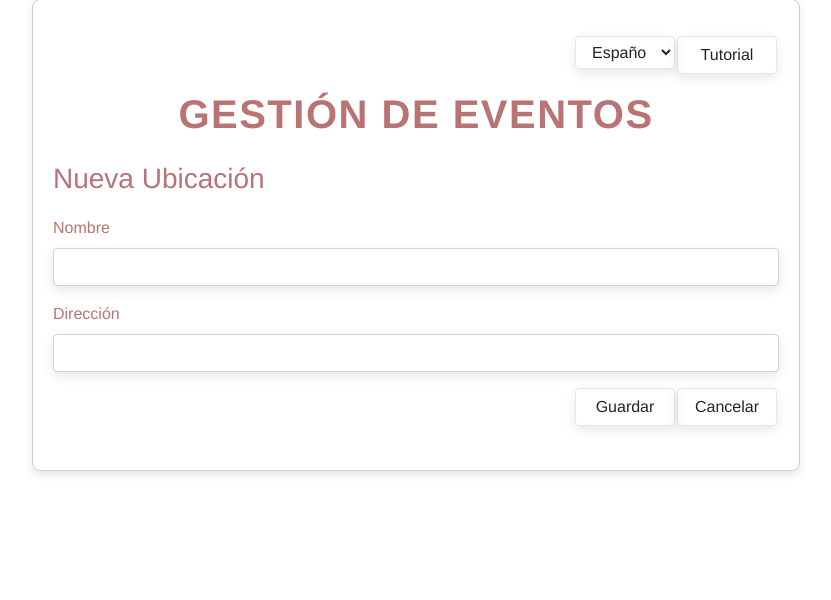
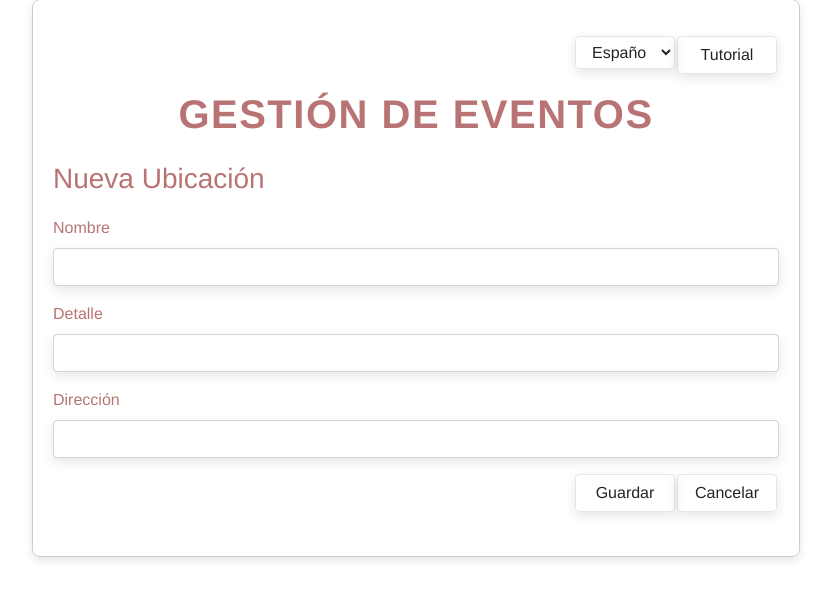
Before and after one commit to hugooisraell/SistemaWebCaso2, a PHP site: page /act_ubicaciones.php?action=agregar in a window 1280 px wide. Shown: the part 25-625 px from the top of the page, without its empty margins (224-1055 px from the left). Run offline with PHP 8.4, Linux system fonts and the light colour scheme.

Commit message:
Modificacion de vistas y base de datos

```diff
--- a/controllers/UbicacionController.php
+++ b/controllers/UbicacionController.php
@@ -21,8 +21,9 @@ class UbicacionesController {
     public function agregar() {
         $nombre = $_POST['nombre'];
         $direccion = $_POST['direccion'];
+        $detalle = $_POST['detalle'];
 
-        $this->ubicacion->agregar($nombre, $direccion);
+        $this->ubicacion->agregar($nombre, $direccion, $detalle);
 
         header('Location: ./act_ubicaciones.php');
     }
@@ -35,8 +36,9 @@ class UbicacionesController {
     public function editar($id) {
         $nombre = $_POST['nombre'];
         $direccion = $_POST['direccion'];
+        $detalle = $_POST['detalle'];
 
-        $this->ubicacion->actualizarUbicacion($id, $nombre, $direccion);
+        $this->ubicacion->actualizarUbicacion($id, $nombre, $direccion, $detalle);
 
         header('Location: ./act_ubicaciones.php');
     }
@@ -44,6 +46,6 @@ class UbicacionesController {
     public function eliminar($id) {
         $this->ubicacion->eliminar($id);
 
-        header('Location: /act_ubicaciones.php');
+        header('Location: ./act_ubicaciones.php');
     }
 }
--- a/lang/en.php
+++ b/lang/en.php
@@ -35,6 +35,7 @@ $lang = array(
 
     "nombres" => "First Name",
     "apellidos" => "Last Name",
+    "fecha_nacimiento" => "Date of birth",
     "correo" => "Email",
     "telefono" => "Phone",
 
@@ -46,6 +47,7 @@ $lang = array(
 
     "nombre" => "Name",
     "direccion" => "Address",
+    "detalle" => "Detail",
 
     "nueva-ubicacion" => "New Location",
 
--- a/lang/es.php
+++ b/lang/es.php
@@ -35,6 +35,7 @@ $lang = array(
 
     "nombres" => "Nombres",
     "apellidos" => "Apellidos",
+    "fecha_nacimiento" => "Fecha de nacimiento",
     "correo" => "Correo Electrónico",
     "telefono" => "Teléfono",
 
@@ -46,6 +47,7 @@ $lang = array(
 
     "nombre" => "Nombre",
     "direccion" => "Dirección",
+    "detalle" => "Detalle",
 
     "nueva-ubicacion" => "Nueva Ubicación",
 
--- a/lang/fr.php
+++ b/lang/fr.php
@@ -35,6 +35,7 @@ $lang = array(
 
     "nombres" => "Prénoms",
     "apellidos" => "Noms de famille",
+    "fecha_nacimiento" => "Date de naissance",
     "correo" => "E-mail",
     "telefono" => "Téléphone",
 
@@ -46,6 +47,7 @@ $lang = array(
 
     "nombre" => "Nom",
     "direccion" => "Adresse",
+    "detalle" => "Détail",
 
     "nueva-ubicacion" => "Nouvel Emplacement",
 
--- a/lang/pt.php
+++ b/lang/pt.php
@@ -35,6 +35,7 @@ $lang = array(
 
     "nombres" => "Nomes",
     "apellidos" => "Sobrenomes",
+    "fecha_nacimiento" => "Data de nascimento",
     "correo" => "E-mail",
     "telefono" => "Telefone",
 
@@ -46,6 +47,7 @@ $lang = array(
 
     "nombre" => "Nome",
     "direccion" => "Endereço",
+    "detalle" => "Detalhe",
 
     "nueva-ubicacion" => "Nova Localização",
 
--- a/models/Ubicacion.php
+++ b/models/Ubicacion.php
@@ -16,10 +16,10 @@ class Ubicacion {
         return $resultado->fetch_all(MYSQLI_ASSOC);
     }
 
-    public function agregar($nombre, $direccion) {
-        $sql = "INSERT INTO ubicaciones (nombre, direccion) VALUES (?, ?)";
+    public function agregar($nombre, $direccion, $detalle) {
+        $sql = "INSERT INTO ubicaciones (nombre, direccion, detalle) VALUES (?, ?, ?)";
         $stmt = $this->conexion->prepare($sql);
-        $stmt->bind_param('ss', $nombre, $direccion);
+        $stmt->bind_param('sss', $nombre, $direccion, $detalle);
         return $stmt->execute();
     }
 
@@ -31,10 +31,10 @@ class Ubicacion {
         return $stmt->get_result()->fetch_assoc();
     }
 
-    public function actualizarUbicacion($id, $nombre, $direccion) {
-        $sql = "UPDATE ubicaciones SET nombre = ?, direccion = ? WHERE id = ?";
+    public function actualizarUbicacion($id, $nombre, $direccion, $detalle) {
+        $sql = "UPDATE ubicaciones SET nombre = ?, direccion = ?, detalle = ? WHERE id = ?";
         $stmt = $this->conexion->prepare($sql);
-        $stmt->bind_param('ssi', $nombre, $direccion, $id);
+        $stmt->bind_param('sssi', $nombre, $direccion, $detalle, $id);
         return $stmt->execute();
     }
 
--- a/views/agregar_contacto.php
+++ b/views/agregar_contacto.php
@@ -50,7 +50,11 @@ include './config/conflang.php';
                     <label for="apellido"><?php echo $lang["apellidos"]; ?></label>
                     <input type="text" name="apellido" id="apellido" class="form-control" required>
                 </div>
-               <div class="form-group">
+                <div class="form-group">
+                    <label for="fecha_nacimiento"><?php echo $lang["fecha_nacimiento"]; ?></label>
+                    <input type="date" name="fecha_nacimiento" id="fecha_nacimiento" class="form-control" required>
+                </div>
+                <div class="form-group">
                     <label for="email"><?php echo $lang["correo"]; ?></label>
                     <input type="text" name="email" id="email" class="form-control" required>
                 </div>
--- a/views/agregar_ubicacion.php
+++ b/views/agregar_ubicacion.php
@@ -43,7 +43,11 @@ include './config/conflang.php';
                     <label for="nombre"><?php echo $lang["nombre"]; ?></label>
                     <input type="text" name="nombre" id="nombre" class="form-control" required>
                 </div>
-               <div class="form-group">
+                <div class="form-group">
+                    <label for="detalle"><?php echo $lang["detalle"]; ?></label>
+                    <input type="text" name="detalle" id="detalle" class="form-control" required>
+                </div>
+                <div class="form-group">
                     <label for="direccion"><?php echo $lang["direccion"]; ?></label>
                     <input type="text" name="direccion" id="direccion" class="form-control" required>
                 </div>
--- a/views/editar_contacto.php
+++ b/views/editar_contacto.php
@@ -51,6 +51,10 @@ include './config/conflang.php';
                     <input type="text" name="apellido" id="apellido" class="form-control" value="<?= $contacto['apellido'] ?>" required>
                 </div>
                 <div class="form-group">
+                    <label for="fecha_nacimiento"><?php echo $lang["fecha_nacimiento"]; ?></label>
+                    <input type="date" name="fecha_nacimiento" id="fecha_nacimiento" class="form-control" value="<?= $contacto['fecha_nacimiento'] ?>" required>
+                </div>
+                <div class="form-group">
                     <label for="email"><?php echo $lang["correo"]; ?></label>
                     <input type="text" name="email" id="email" class="form-control" value="<?= $contacto['email'] ?>" required>
                 </div>
--- a/views/editar_ubicacion.php
+++ b/views/editar_ubicacion.php
@@ -44,6 +44,10 @@ include './config/conflang.php';
                     <input type="text" name="nombre" id="nombre" class="form-control" value="<?= $ubicacion['nombre'] ?>" required>
                 </div>
                 <div class="form-group">
+                    <label for="detalle"><?php echo $lang["detalle"]; ?></label>
+                    <input type="text" name="detalle" id="detalle" class="form-control" value="<?= $ubicacion['detalle'] ?>" required>
+                </div>
+                <div class="form-group">
                     <label for="direccion"><?php echo $lang["direccion"]; ?></label>
                     <input type="text" name="direccion" id="direccion" class="form-control" value="<?= $ubicacion['direccion'] ?>" required>
                 </div>
--- a/views/lista_contactos.php
+++ b/views/lista_contactos.php
@@ -56,6 +56,7 @@ include './config/conflang.php';
 
                             <!-- Información del contacto -->
                             <p class="card-text">
+                                <strong><?php echo $lang["fecha_nacimiento"]; ?>:</strong> <?= htmlspecialchars($contacto['fecha_nacimiento']) ?><br>
                                 <strong><?php echo $lang["correo"]; ?>:</strong> <?= htmlspecialchars($contacto['email']) ?><br>
                                 <strong><?php echo $lang["telefono"]; ?>:</strong> <?= htmlspecialchars($contacto['telefono']) ?><br>
                             </p>
--- a/views/lista_ubicaciones.php
+++ b/views/lista_ubicaciones.php
@@ -54,6 +54,7 @@ include './config/conflang.php';
 
                             <p class="card-text">
                                 <strong><?php echo $lang["direccion"]; ?>:</strong> <?= htmlspecialchars($ubicacion['direccion']) ?><br>
+                                <strong><?php echo $lang["detalle"]; ?>:</strong> <?= htmlspecialchars($ubicacion['detalle']) ?><br>
                             </p>
 
                             <div class="d-flex justify-content-end mt-3 mb-3">
```
Also changed, not shown: controllers/ContactoController.php (+20 -10 lines), models/Contacto.php (+18 -12 lines), sistemaeducativo.sql (+27 -11 lines).
